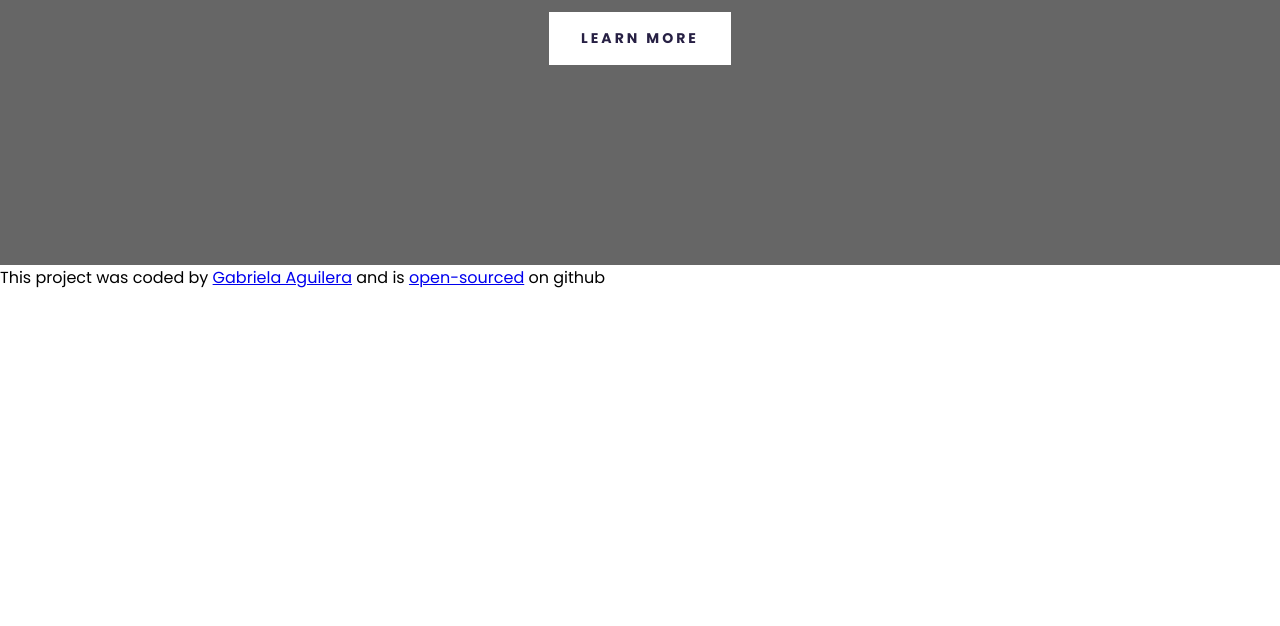
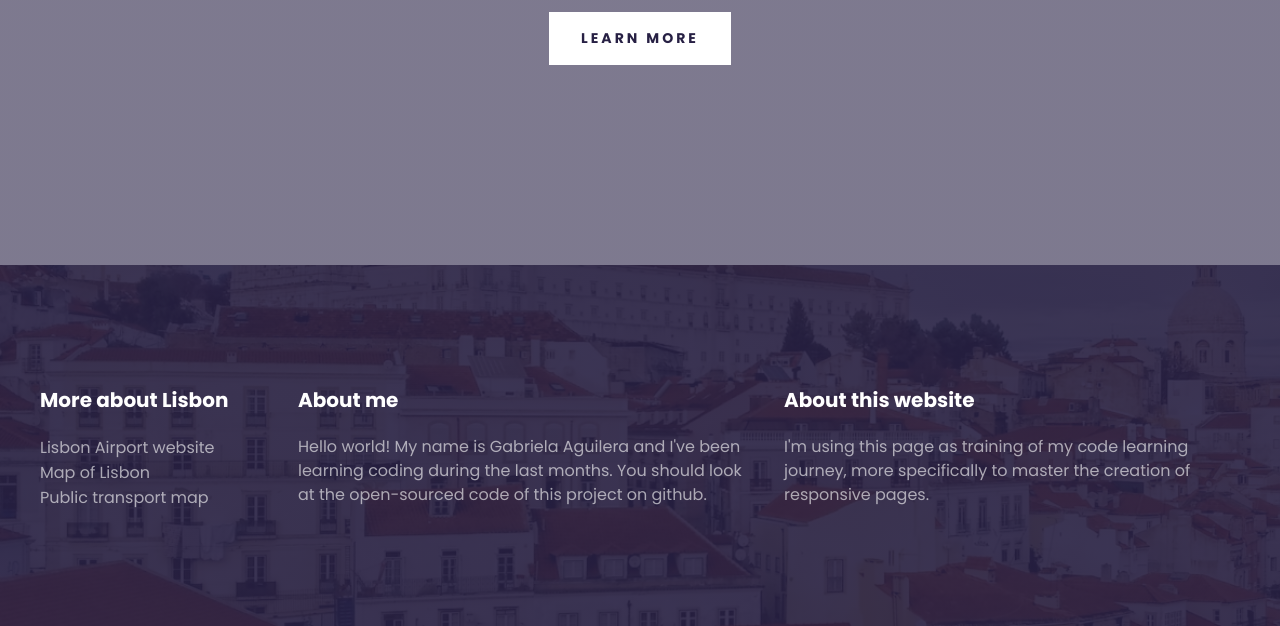
Before and after one commit to gabiaguilerav/Travel-project, a plain HTML site: page index.html in a window 1280 px wide. Shown: the part 472-1098 px from the top of the page. Before the commit the page ends 800 px from the top, so only its background shows below. Drawn offline with Linux system fonts and the light colour scheme.

Commit message:
HTML structure of the footer improved and CSS added

```diff
--- a/index.html
+++ b/index.html
@@ -22,17 +22,60 @@
       </header>
 
       <footer>
-        This project was coded by
+        <section class="grid">
+          <div>
+            <h3>More about Lisbon</h3>
+            <ul>
+              <li>
+                <a
+                  href="https://www.lisbonairport.pt/en/lis/home"
+                  target="_blank"
+                  >Lisbon Airport website</a
+                >
+              </li>
+              <li>
+                <a
+                  href="https://maps.app.goo.gl/C16dsnA9JH2ZbLpk7"
+                  target="_blank"
+                  >Map of Lisbon</a
+                >
+              </li>
+              <li>
+                <a
+                  href="https://www.metrolisboa.pt/en/travel/diagrams-and-maps/"
+                  target="_blank"
+                  >Public transport map</a
+                >
+              </li>
+            </ul>
+          </div>
+
+          <div>
+            <h3>About me</h3>
+            <p>
+              Hello world! My name is
               <a href="https://github.com/gabiaguilerav" target="_blank"
                 >Gabriela Aguilera</a
               >
-        and is
+              and I've been learning coding during the last months. You should
+              look at the
               <a
                 href="https://github.com/gabiaguilerav/Travel-project.git"
                 target="_blank"
                 >open-sourced</a
               >
-        on github
+              code of this project on github.
+            </p>
+          </div>
+
+          <div>
+            <h3>About this website</h3>
+            <p>
+              I'm using this page as training of my code learning journey, more
+              specifically to master the creation of responsive pages.
+            </p>
+          </div>
+        </section>
       </footer>
     </div>
   </body>
--- a/src/index.css
+++ b/src/index.css
@@ -7,9 +7,8 @@ body {
   max-width: 1400px;
   margin: 0 auto;
 }
-
 header {
-  background-image: linear-gradient(rgba(0, 0, 0, 0.6), rgba(0, 0, 0, 0.6)),
+  background-image: linear-gradient(rgb(39, 32, 68, 0.6), rgb(39, 32, 68, 0.6)),
     url("/images/bg-hero.png");
   background-repeat: no-repeat;
   background-size: cover;
@@ -19,7 +18,6 @@ header {
 }
 
 header h3 {
-  font-style: normal;
   font-weight: 900;
   font-size: 24px;
   line-height: 1.5;
@@ -28,7 +26,6 @@ header h3 {
 }
 
 header h1 {
-  font-style: normal;
   font-weight: 700;
   font-size: 96px;
   line-height: 1;
@@ -36,7 +33,6 @@ header h1 {
 }
 
 header h2 {
-  font-style: normal;
   font-weight: 400;
   font-size: 40px;
   line-height: 1.5;
@@ -44,7 +40,6 @@ header h2 {
 }
 
 header a {
-  font-style: normal;
   font-weight: 700;
   font-size: 14px;
   line-height: 1.5;
@@ -58,7 +53,59 @@ header a {
   margin-top: 32px;
 }
 
-@media (max-width: 800px) {
+section {
+  max-width: 1200px;
+  margin: 0 auto;
+}
+
+footer {
+  background-image: linear-gradient(
+      rgba(39, 32, 68, 0.9),
+      rgba(39, 32, 68, 0.9)
+    ),
+    url("/images/bg-footer.png");
+  background-repeat: no-repeat;
+  background-size: cover;
+  color: white;
+  padding: 100px 0;
+}
+
+footer .grid {
+  display: grid;
+  grid-template-columns: 1fr 2fr 2fr;
+  grid-gap: 30px;
+}
+
+footer h3 {
+  font-weight: 700;
+  font-size: 20px;
+  line-height: 30px;
+}
+
+footer p {
+  font-weight: 400;
+  font-size: 16px;
+  line-height: 24px;
+  opacity: 0.6;
+}
+
+footer ul {
+  padding: 0;
+}
+
+footer li {
+  list-style: none;
+  opacity: 0.6;
+  margin: 0;
+  padding: 0;
+}
+
+footer a {
+  color: white;
+  text-decoration: none;
+}
+
+@media (max-width: 960px) {
   header {
     padding: 60px 0;
   }
```
Also changed, not shown: images/bg-footer.png (added), 2 other files. Lines whose indentation alone changed are shown as unchanged.
